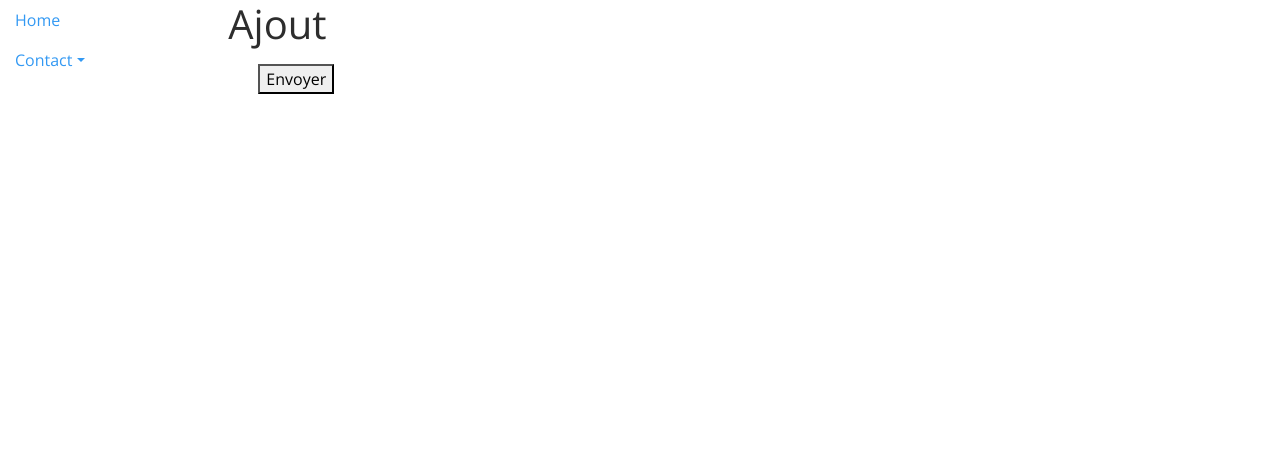
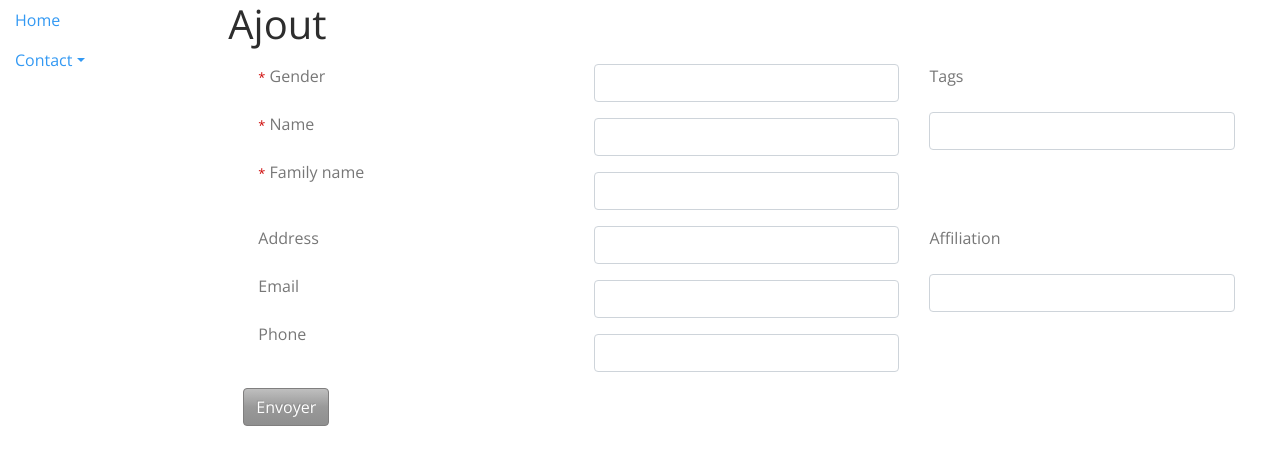
Before and after one commit to olarno/Gestionnaire_contact, a Symfony app: template contact/templates/person/add.html.twig in a window 1280 px wide. Shown: the top 465 px of the page. Run offline with Twig, Linux system fonts and the light colour scheme; the template is opened without the code that fills it, so the values that code supplies are empty; form fields are guessed from the names that the template uses; some libraries are stand-ins or nearby versions.

Commit message:
Contrainte & mise en forme formulaire

```diff
--- a/contact/templates/person/_form.html.twig
+++ b/contact/templates/person/_form.html.twig
@@ -1,6 +1,43 @@
 {{form_start(form)}}
+<div class="row">
 
+	<div class="col-4">
+		<p> <small class="text-danger">*</small> {{ form_label(form.gender) }}</p>
+		<p> <small class="text-danger">*</small> {{ form_label(form.name) }}</p>
+		<p> <small class="text-danger">*</small> {{ form_label(form.familyName) }}</p>
+	</div>
 
-<button type="submit">Envoyer</button>
+	<div class="col-4">
+		<p>{{ form_widget(form.gender) }}</p>
+		<p>{{ form_widget(form.name) }}</p>
+		<p>{{ form_widget(form.familyName) }}</p>
+	</div>
+	<div class="col-4">
+  <p>{{ form_label(form.tags) }}</p>
+  <p>{{ form_widget(form.tags) }}</p>
+  </div>
+
+</div>
+
+<div class="row">
+	<div class="col-4">
+		<p>{{ form_label(form.address) }}</p>
+		<p>{{ form_label(form.email) }}</p>
+		<p>{{ form_label(form.phone) }}</p>
+	</div>
+
+	<div class="col-4">
+		<p>{{ form_widget(form.address) }}</p>
+		<p>{{ form_widget(form.email) }}</p>
+		<p>{{ form_widget(form.phone) }}</p>
+	</div>
+
+	<div class="col-4">
+  <p>{{ form_label(form.affiliation) }}</p>
+  <p>{{ form_widget(form.affiliation) }}</p>
+	</div>
+		<button type="submit" class="btn btn-secondary">Envoyer</button>
+
+</div>
 
 {{form_end(form)}}
```
Also changed, not shown: contact/src/Form/PersonType.php (+8 -0 lines).
